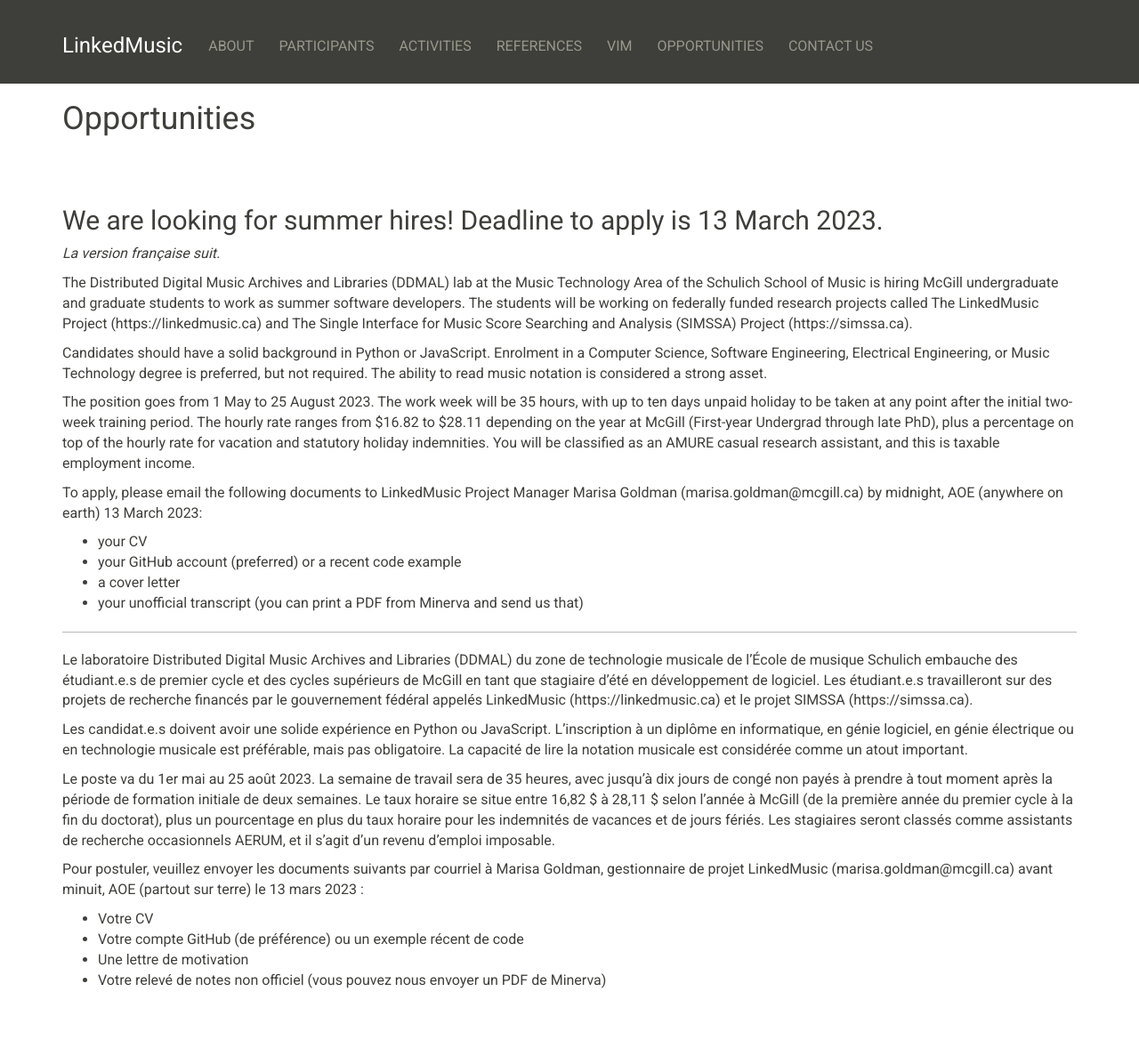
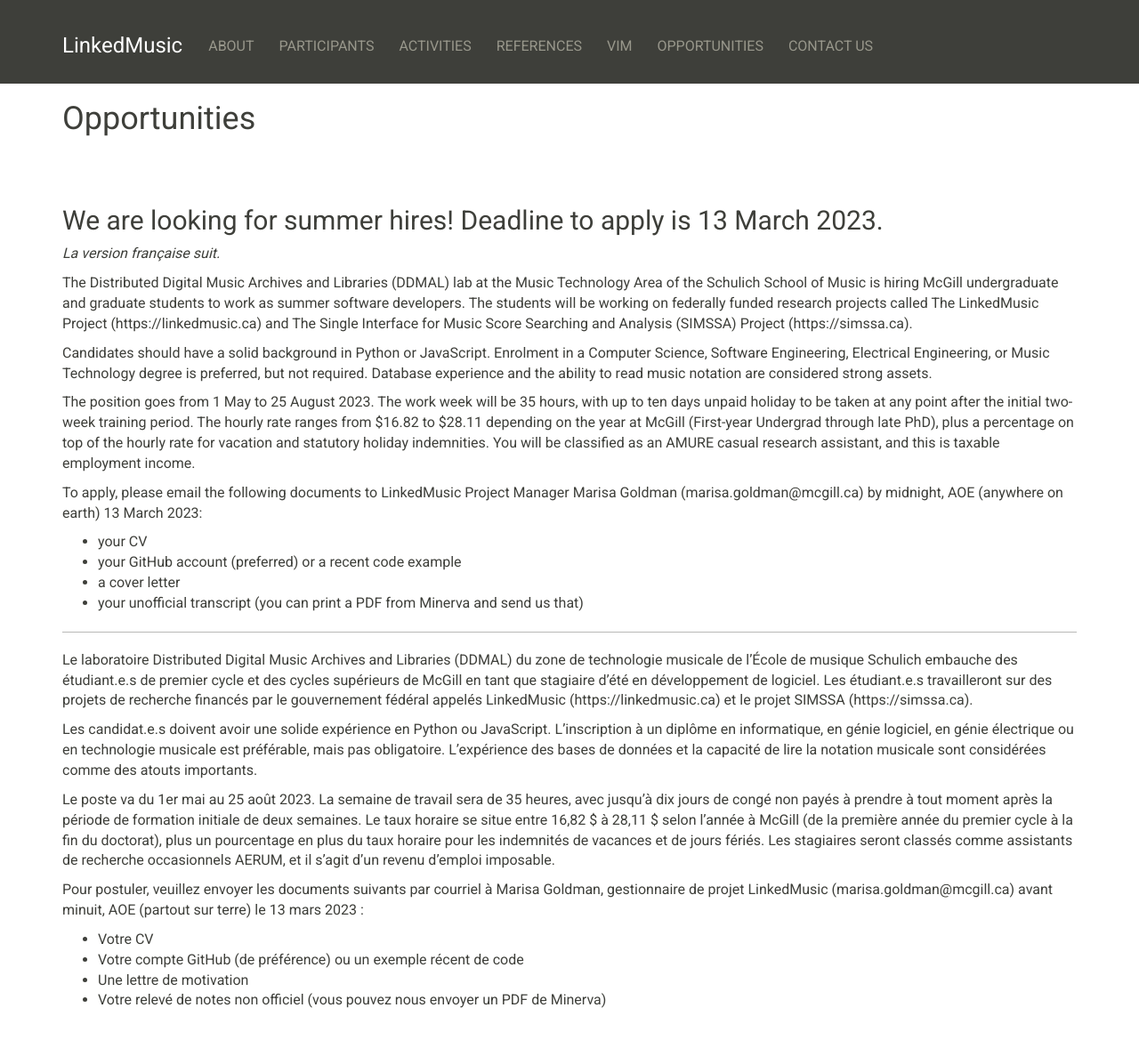
Before and after one commit to DDMAL/linkedmusic-website, a Jekyll site: the page built from _opportunities/opportunitiessimssa.md, in a window 1280 px wide and 1169 px high. Shown: the whole window at 89% size. Built offline with Jekyll 4.4.1, drawn with Linux system fonts in a browser that asks for light colours; nearby versions of some CDN libraries.

Commit message:
small change

```diff
--- a/_opportunities/opportunitiessimssa.md
+++ b/_opportunities/opportunitiessimssa.md
@@ -11,7 +11,7 @@
 
 The Distributed Digital Music Archives and Libraries (DDMAL) lab at the Music Technology Area of the Schulich School of Music is hiring McGill undergraduate and graduate students to work as summer software developers. The students will be working on federally funded research projects called The LinkedMusic Project (https://linkedmusic.ca) and The Single Interface for Music Score Searching and Analysis (SIMSSA) Project (https://simssa.ca).
 
-Candidates should have a solid background in Python or JavaScript. Enrolment in a Computer Science, Software Engineering, Electrical Engineering, or Music Technology degree is preferred, but not required. The ability to read music notation is considered a strong asset.
+Candidates should have a solid background in Python or JavaScript. Enrolment in a Computer Science, Software Engineering, Electrical Engineering, or Music Technology degree is preferred, but not required. Database experience and the ability to read music notation are considered strong assets.
 
 The position goes from 1 May to 25 August 2023. The work week will be 35 hours, with up to ten days unpaid holiday to be taken at any point after the initial two-week training period. The hourly rate ranges from $16.82 to $28.11 depending on the year at McGill (First-year Undergrad through late PhD), plus a percentage on top of the hourly rate for vacation and statutory holiday indemnities. You will be classified as an AMURE casual research assistant, and this is taxable employment income.
 
@@ -26,7 +26,7 @@
 
 Le laboratoire Distributed Digital Music Archives and Libraries (DDMAL) du zone de technologie musicale de l'École de musique Schulich embauche des étudiant.e.s de premier cycle et des cycles supérieurs de McGill en tant que stagiaire d'été en développement de logiciel.  Les étudiant.e.s travailleront sur des projets de recherche financés par le gouvernement fédéral appelés LinkedMusic (https://linkedmusic.ca) et le projet SIMSSA (https://simssa.ca).
 
-Les candidat.e.s doivent avoir une solide expérience en Python ou JavaScript. L'inscription à un diplôme en informatique, en génie logiciel, en génie électrique ou en technologie musicale est préférable, mais pas obligatoire. La capacité de lire la notation musicale est considérée comme un atout important.
+Les candidat.e.s doivent avoir une solide expérience en Python ou JavaScript. L'inscription à un diplôme en informatique, en génie logiciel, en génie électrique ou en technologie musicale est préférable, mais pas obligatoire. L'expérience des bases de données et la capacité de lire la notation musicale sont considérées comme des atouts importants.
 
 Le poste va du 1er mai au 25 août 2023. La semaine de travail sera de 35 heures, avec jusqu'à dix jours de congé non payés à prendre à tout moment après la période de formation initiale de deux semaines. Le taux horaire se situe entre 16,82 $ à 28,11 $ selon l'année à McGill (de la première année du premier cycle à la fin du doctorat), plus un pourcentage en plus du taux horaire pour les indemnités de vacances et de jours fériés. Les stagiaires seront classés comme assistants de recherche occasionnels AERUM, et il s'agit d'un revenu d'emploi imposable.
 
```
